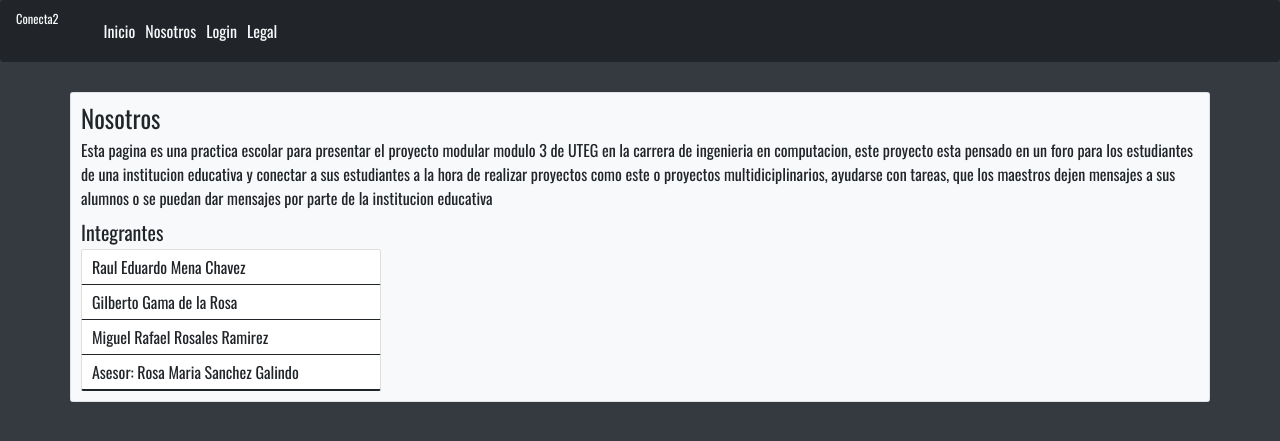
After one commit to Raul-Mena-dev/conecta2, a Flask app: page /nosotros in a window 1280 px wide. The commit adds this page. Shown: the top 441 px of the page. Run offline with Flask 2, Linux system fonts and the light colour scheme; parts of the project's set-up code (start-up, migrations or seed data) failed here and were passed over; some libraries are stand-ins or nearby versions.

Commit message:
nostros, js de seleccion

```diff
--- a/app/static/js/scripts.js
+++ b/app/static/js/scripts.js
@@ -28,45 +28,73 @@ function seleccionarTag(){
 
 
     var seleccion = document.getElementById("etiqueta").value;
-    posts = document.querySelectorAll('.bloque-post');
     var i
 
-    if(parseInt(seleccion)== 0){
-        posts = document.querySelectorAll('#1,#2,#3,#4,#5');
-        for (i = 0; i < posts.length; i++){
-            posts[i].classList.remove("ocultar");
+    const ids = ['a1', 'b2', 'c3','d4', 'e5'];
+
+    const mensajes = document.querySelectorAll(
+    ids.map(id => `#${id}`).join(', ')
+    );
+
+    console.log(mensajes);
+    if(parseInt(seleccion) == 0){
+        for (i = 0; i < mensajes.length; i++){
+                mensajes[i].classList.remove("ocultar");
+                mensajes[i].classList.add("postcuadros");
+        }
+
+    }else{
+        for (i = 0; i < mensajes.length; i++){
+
+            if(mensajes[i].id != seleccion){
+                mensajes[i].classList.add("ocultar");
+                mensajes[i].classList.remove("postcuadros");
+            }
+            else{
+                mensajes[i].classList.remove("ocultar");
+                mensajes[i].classList.add("postcuadros");
+            }
         }
     }
-    if(parseInt(seleccion)== 1){
-        posts = document.querySelectorAll('#2,#3,#4,#5');
-        for (i = 0; i < posts.length; i++){
-            posts[i].classList.add("ocultar");
-        }
-    }
-    if(parseInt(seleccion)== 2){
-        posts = document.querySelectorAll('#1,#3,#4,#5');
-        for (i = 0; i < posts.length; i++){
-            posts[i].classList.add("ocultar");
-        }
-    }
-    if(parseInt(seleccion)== 3){
-        posts = document.querySelectorAll('#1,#2,#4,#5');
-        for (i = 0; i < posts.length; i++){
-            posts[i].classList.add("ocultar");
-        }
-    }
-    if(parseInt(seleccion)== 4){
-        posts = document.querySelectorAll('#1,#2,#3,#5');
-        for (i = 0; i < posts.length; i++){
-            posts[i].classList.add("ocultar");
-        }
-    }
-    if(parseInt(seleccion)== 5){
-        posts = document.querySelectorAll('#1,#2,#3,#4');
-        for (i = 0; i < posts.length; i++){
-            posts[i].classList.add("ocultar");
-        }
-    }
+
+
+
+    // if(parseInt(seleccion)== 0){
+    //     mensajes = document.querySelectorAll('#1,#2,#3,#4,#5');
+    //     for (i = 0; i < mensajes.length; i++){
+    //         mensajes[i].classList.remove("ocultar");
+    //     }
+    // }
+    // if(parseInt(seleccion)== 1){
+    //     mensajes = document.querySelectorAll('#2,#3,#4,#5');
+    //     for (i = 0; i < mensajes.length; i++){
+    //         mensajes[i].classList.add("ocultar");
+    //     }
+    // }
+    // if(parseInt(seleccion)== 2){
+    //     mensajes = document.querySelectorAll('#1,#3,#4,#5');
+    //     for (i = 0; i < mensajes.length; i++){
+    //         mensajes[i].classList.add("ocultar");
+    //     }
+    // }
+    // if(parseInt(seleccion)== 3){
+    //     mensajes = document.querySelectorAll('#1,#2,#4,#5');
+    //     for (i = 0; i < mensajes.length; i++){
+    //         mensajes[i].classList.add("ocultar");
+    //     }
+    // }
+    // if(parseInt(seleccion)== 4){
+    //     mensajes = document.querySelectorAll('#1,#2,#3,#5');
+    //     for (i = 0; i < mensajes.length; i++){
+    //         mensajes[i].classList.add("ocultar");
+    //     }
+    // }
+    // if(parseInt(seleccion)== 5){
+    //     posts = document.querySelectorAll('#1,#2,#3,#4');
+    //     for (i = 0; i < posts.length; i++){
+    //         posts[i].classList.add("ocultar");
+    //     }
+    // }
 
     // if(parseInt(seleccion) == 0){
     //     for (i = 0; i < post.length; i++){
--- a/app/templates/navbar.html
+++ b/app/templates/navbar.html
@@ -10,7 +10,7 @@
   <div class="collapse navbar-collapse" id="navbarNavAltMarkup">
     <div class="navbar-nav">
       <a class="nav-item nav-link active font-weight-bold text-light" href="{{url_for('inicio')}}">Inicio <span class="sr-only">(current)</span></a>
-      <a class="nav-item nav-link font-weight-bold text-light" href="#">Nosotros</a>
+      <a class="nav-item nav-link font-weight-bold text-light" href="{{url_for('nosotros')}}">Nosotros</a>
       <a class="nav-item nav-link font-weight-bold text-light" href="{{url_for('logout')}}">Logout</a>
       <a class="nav-item nav-link font-weight-bold text-light" href="{{url_for('profile')}}">{{session['usuario']}}</a>
       {% if session['nivel'] == 4 or session['nivel'] == 5%}
@@ -36,7 +36,7 @@
     <div class="collapse navbar-collapse" id="navbarNavAltMarkup">
       <div class="navbar-nav">
         <a class="nav-item nav-link active font-weight-bold text-light" href="{{url_for('inicio')}}">Inicio <span class="sr-only">(current)</span></a>
-        <a class="nav-item nav-link font-weight-bold text-light" href="#">Nosotros</a>
+        <a class="nav-item nav-link font-weight-bold text-light" href="{{url_for('nosotros')}}">Nosotros</a>
         <a class="nav-item nav-link font-weight-bold text-light" href="{{url_for('login')}}">Login</a>
         <a class="nav-item nav-link font-weight-bold text-light mr-4" href="{{url_for('legal')}}">Legal</a>
       </div>
--- /dev/null
+++ b/app/templates/nosotros.html
@@ -0,0 +1,26 @@
+{% extends 'base.html' %}
+
+{% block body %}
+
+{% block navbar %}
+  {% include 'navbar.html' %}
+{% endblock %}
+
+
+{% block content %}
+<div class="container bg-light p-3 mt-5  border rounded border-bottom">
+    <h1>Nosotros</h1>
+    <p>Esta pagina es una practica escolar para presentar el proyecto modular modulo 3 de UTEG en la carrera de ingenieria en computacion,
+    este proyecto esta pensado en un foro para los estudiantes de una institucion educativa y conectar a sus estudiantes a la hora de realizar proyectos como este o proyectos multidiciplinarios, ayudarse con tareas, que los maestros dejen mensajes a sus alumnos o se puedan
+    dar mensajes por parte de la institucion educativa</p>
+
+    <h2>Integrantes</h2>
+    <ul class="list-group ">
+        <li class="list-group-item" style="width: 30rem; border-bottom: 2px solid ;">Raul Eduardo Mena Chavez</li>
+        <li class="list-group-item" style="width: 30rem; border-bottom: 2px solid ;">Gilberto Gama de la Rosa</li>
+        <li class="list-group-item" style="width: 30rem; border-bottom: 2px solid ;">Miguel Rafael Rosales Ramirez</li>
+        <li class="list-group-item" style="width: 30rem; border-bottom: 2px solid ;"><span class="font-weight-bold">Asesor: </span> Rosa Maria Sanchez Galindo</li>
+    </ul>
+</div>
+{% endblock %}
+{% endblock %}
--- a/main.py
+++ b/main.py
@@ -22,8 +22,8 @@ app.config['SECRET_KEY'] = 'mysecret'
 
 app.config['MYSQL_HOST'] = 'localhost'
 app.config['MYSQL_USER'] = 'root'
-app.config['MYSQL_PASSWORD'] = 'root'
-app.config['MYSQL_DB'] = 'conectados'
+app.config['MYSQL_PASSWORD'] = ''
+app.config['MYSQL_DB'] = 'conecta2'
 app.config['UPLOAD_FOLDER'] ='app\static\img'
 
 mysql = MySQL(app)
@@ -83,6 +83,10 @@ def reglas():
 @app.route('/tutorial')
 def tutorial():
     return render_template('tuto.html')
+
+@app.route('/nosotros')
+def nosotros():
+    return render_template('nosotros.html')
 
 
 #perfil
@@ -550,7 +554,7 @@ def listar():
 
     try:
         cur = mysql.connection.cursor(MySQLdb.cursors.DictCursor)
-        cur.execute("SELECT post.id_post, post.titulo, date(post.fecha) as fecha, post.fecha as tiempo, post.id_estado, login.usuario, nivel.id_nivel_estudio as nivel, nivel.nivel_estudio, usuarios.foto, tageados.id_tag, tags.tag FROM post  INNER JOIN usuarios on post.matricula = usuarios.matricula INNER JOIN login on usuarios.matricula = login.matricula INNER JOIN nivel on usuarios.id_nivel_estudio = nivel.id_nivel_estudio LEFT JOIN tageados ON post.id_post = tageados.id_post INNER JOIN tags on tageados.id_tag = tags.id_tag WHERE post.id_plantel  = %s AND post.id_carrera = %s ORDER BY post.fecha DESC", (id_plantel,id_carrera,))
+        cur.execute("SELECT post.id_post, post.titulo, date(post.fecha) as fecha, post.fecha as tiempo, post.id_estado, login.usuario, nivel.id_nivel_estudio as nivel, nivel.nivel_estudio, usuarios.foto, tageados.id_tag, tags.tag, tags.id_tags, tags.id_tag as tg FROM post  INNER JOIN usuarios on post.matricula = usuarios.matricula INNER JOIN login on usuarios.matricula = login.matricula INNER JOIN nivel on usuarios.id_nivel_estudio = nivel.id_nivel_estudio LEFT JOIN tageados ON post.id_post = tageados.id_post INNER JOIN tags on tageados.id_tag = tags.id_tags WHERE post.id_plantel  = %s AND post.id_carrera = %s ORDER BY post.fecha DESC", (id_plantel,id_carrera,))
         posts = cur.fetchall()
 
         cur = mysql.connection.cursor(MySQLdb.cursors.DictCursor)
```
Also changed, not shown: app/templates/verpost.html (+12 -12 lines).
